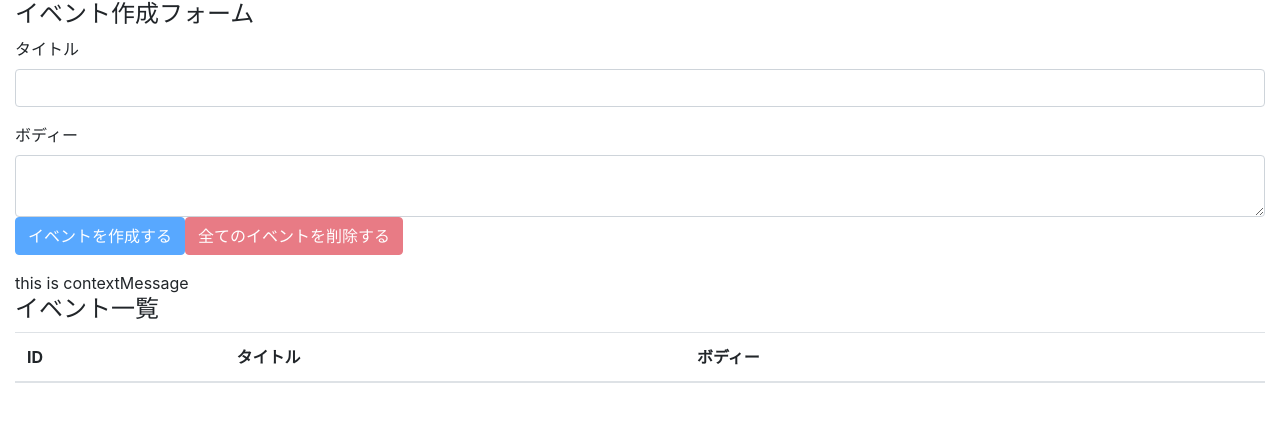
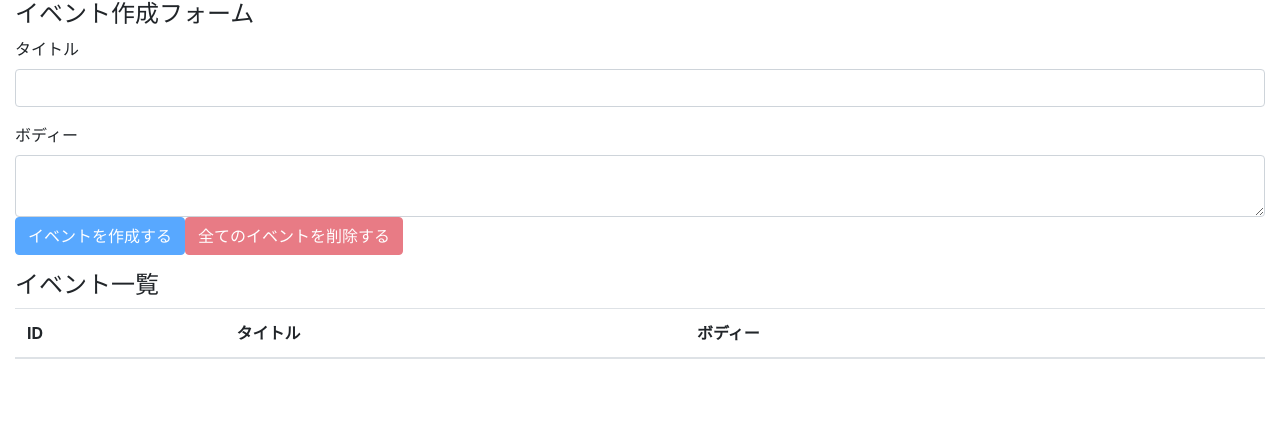
Before and after one commit to koji-kimura/react-hooks, a React (Create React App) app: page / in a window 1280 px wide. Shown: the top 422 px of the page. Built offline with nearby package versions, Linux system fonts and the light colour scheme.

Commit message:
solve prop drilling issue

```diff
--- a/src/components/App.js
+++ b/src/components/App.js
@@ -8,15 +8,13 @@
 
 import reducer from '../reducers';
 
-console.log({ AppContext });
-
 const App = () => {
   const [state, dispatch] = useReducer(reducer, []);
   return (
-    <AppContext.Provider value="this is contextMessage">
+    <AppContext.Provider value={{ state, dispatch }}>
       <div className="container-fluid">
-        <EventForm state={state} dispatch={dispatch} />
-        <Events state={state} dispatch={dispatch} />
+        <EventForm />
+        <Events />
       </div>
     </AppContext.Provider>
   );
--- a/src/components/Event.js
+++ b/src/components/Event.js
@@ -1,8 +1,10 @@
-import React from 'react';
+import React, { useContext } from 'react';
 import { DELETE_EVENT } from '../actions';
+import AppContext from '../contexts/AppContext';
 
-const Event = ({ event, dispatch }) => {
+const Event = ({ event }) => {
   const id = event.id;
+  const { dispatch } = useContext(AppContext);
   const handleClickDeleteButton = () => {
     const result = window.confirm(
       `${id}のイベントを本当に削除しても良いですか？`
--- a/src/components/EventForm.js
+++ b/src/components/EventForm.js
@@ -1,8 +1,13 @@
-import React, { useState } from 'react';
+import React, { useContext, useState } from 'react';
 import { CREATE_EVENT, DELETE_ALL_EVENTS } from '../actions';
-const EventForm = ({ state, dispatch }) => {
+import AppContext from '../contexts/AppContext';
+
+const EventForm = () => {
+  const { state, dispatch } = useContext(AppContext);
+
   const [title, setTitle] = useState('');
   const [body, setBody] = useState('');
+
   const addEvent = (e) => {
     e.preventDefault();
     dispatch({
--- a/src/components/Events.js
+++ b/src/components/Events.js
@@ -2,11 +2,10 @@
 import Event from '../components/Event';
 import AppContext from '../contexts/AppContext';
 
-const Events = ({ state, dispatch }) => {
-  const value = useContext(AppContext);
+const Events = () => {
+  const { state } = useContext(AppContext);
   return (
     <>
-      <div>{value}</div>
       <h4>イベント一覧</h4>
       <table className="table table-hover">
         <thead>
@@ -18,8 +17,9 @@
           </tr>
         </thead>
         <tbody>
+          {/* stateが配列だから一個ずつ取り出している。それはeventが受け取っている */}
           {state.map((event, index) => {
-            return <Event key={index} event={event} dispatch={dispatch} />;
+            return <Event key={index} event={event} />;
           })}
         </tbody>
       </table>
```
